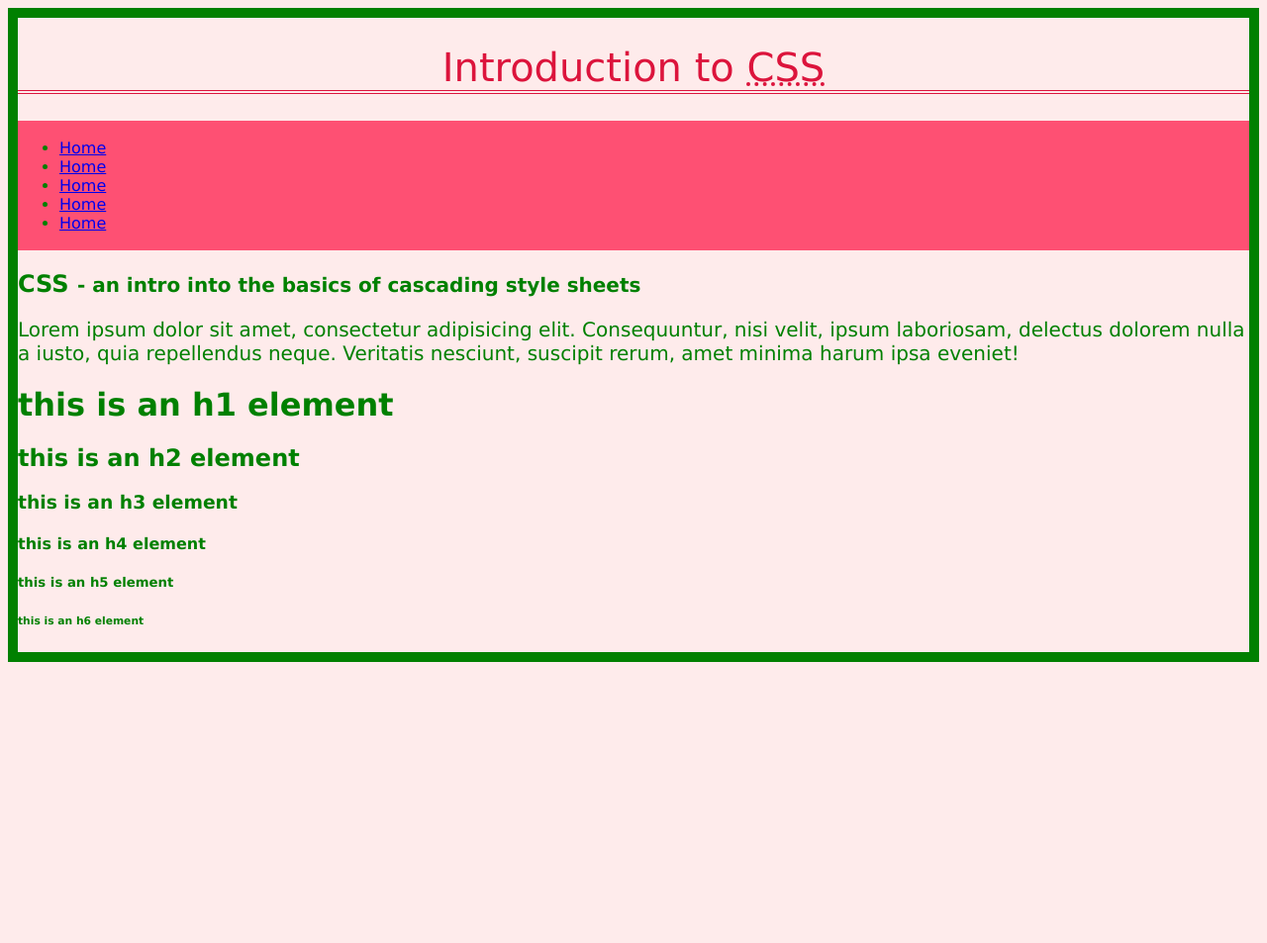
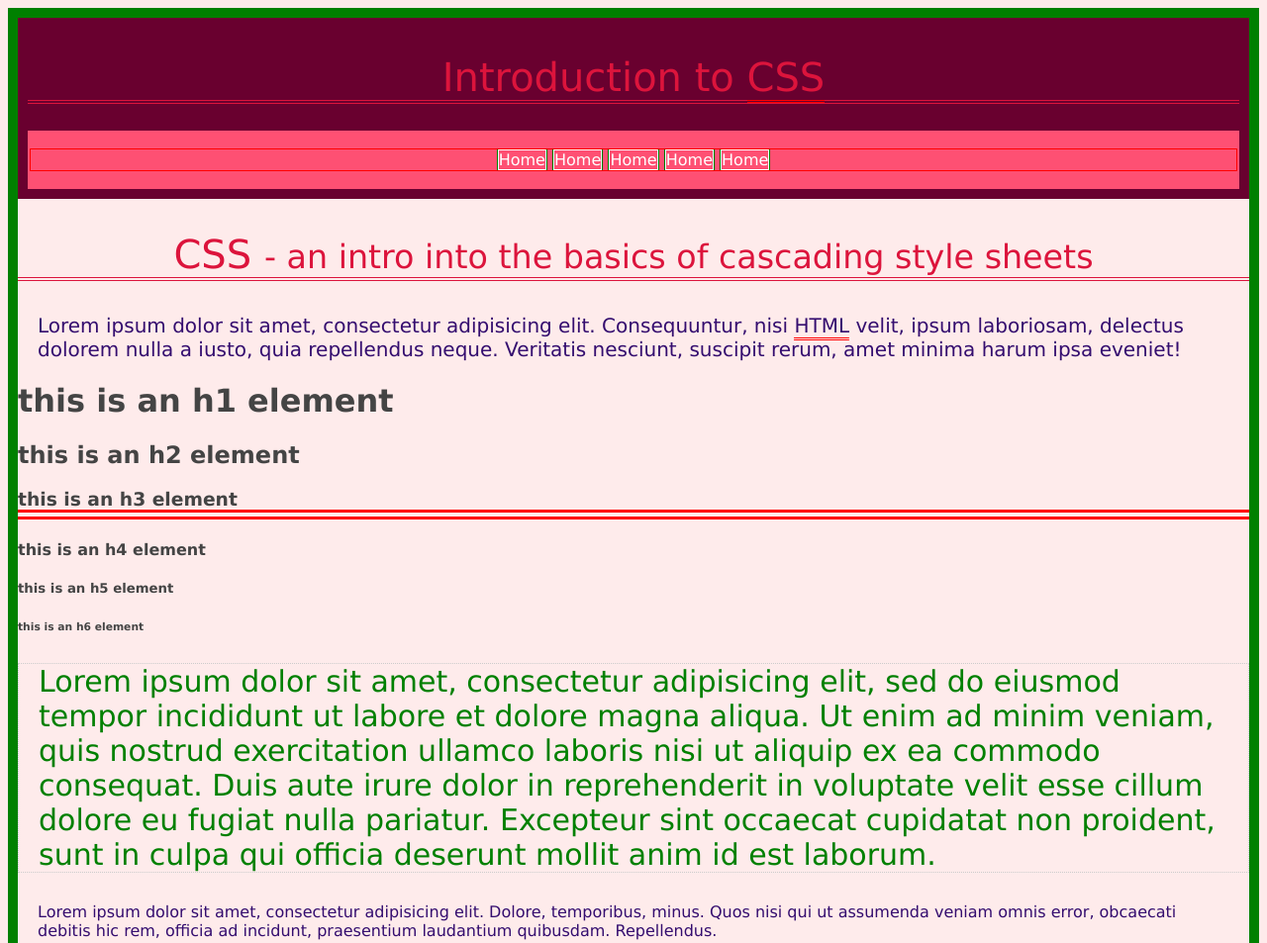
Before and after one commit to kingkris/b14, a plain HTML site: page 02-css/01-intro-to-css.html in a window 1280 px wide. Shown: the top 953 px of the page at 99% size. Before the commit the page ends 800 px from the top, so only its background shows below. Drawn offline with Linux system fonts and the light colour scheme.

Commit message:
20th Septemebr, iframes and more

```diff
--- a/02-css/01-intro-to-css.html
+++ b/02-css/01-intro-to-css.html
@@ -10,7 +10,7 @@
 	<header class="site-header">
 		<h1 class="heading">Introduction to <abbr title="Cascading Style Sheets">CSS</abbr></h1>
 		<nav>
-			<ul>
+			<ul class="site-links">
 				<li><a href="#">Home</a></li>
 				<li><a href="#">Home</a></li>
 				<li><a href="#">Home</a></li>
@@ -20,14 +20,21 @@
 		</nav>
 	</header>
 	<div class="container">
-		<h2>CSS <small>- an intro into the basics of cascading style sheets</small></h2>
-		<p style="font-size: 20px;">Lorem ipsum dolor sit amet, consectetur adipisicing elit. Consequuntur, nisi velit, ipsum laboriosam, delectus dolorem nulla a iusto, quia repellendus neque. Veritatis nesciunt, suscipit rerum, amet minima harum ipsa eveniet!</p>
+		<h2 id="main-heading">CSS <small>- an intro into the basics of cascading style sheets</small></h2>
+		<p style="font-size: 20px;">Lorem ipsum dolor sit amet, consectetur adipisicing elit. Consequuntur, nisi <abbr title="Hyper Text Markup Language">HTML</abbr> velit, ipsum laboriosam, delectus dolorem nulla a iusto, quia repellendus neque. Veritatis nesciunt, suscipit rerum, amet minima harum ipsa eveniet!</p>
 		<h1>this is an h1 element</h1>
 		<h2>this is an h2 element</h2>
-		<h3>this is an h3 element</h3>
+		<h3 class="page-heading">this is an h3 element</h3>
 		<h4>this is an h4 element</h4>
 		<h5>this is an h5 element</h5>
 		<h6>this is an h6 element</h6>
+		<p class="whatever">Lorem ipsum dolor sit amet, consectetur adipisicing elit, sed do eiusmod
+		tempor incididunt ut labore et dolore magna aliqua. Ut enim ad minim veniam,
+		quis nostrud exercitation ullamco laboris nisi ut aliquip ex ea commodo
+		consequat. Duis aute irure dolor in reprehenderit in voluptate velit esse
+		cillum dolore eu fugiat nulla pariatur. Excepteur sint occaecat cupidatat non
+		proident, sunt in culpa qui officia deserunt mollit anim id est laborum.</p>
+		<p>Lorem ipsum dolor sit amet, consectetur adipisicing elit. Dolore, temporibus, minus. Quos nisi qui ut assumenda veniam omnis error, obcaecati debitis hic rem, officia ad incidunt, praesentium laudantium quibusdam. Repellendus.</p>
 	</div>
 </body>
 </html>
--- /dev/null
+++ b/02-css/css/bytes-test.css
@@ -0,0 +1,2 @@
+					5
+          5
--- a/02-css/css/css-intro.css
+++ b/02-css/css/css-intro.css
@@ -32,7 +32,10 @@ __________________________________________________________
 *{ /*universal selector*/
 	box-sizing: border-box;
 }
-/* *{ Universal reset code
+
+/* Universal reset code
+
+*{
 	margin: 0;
 	padding: 0
 }
@@ -40,16 +43,24 @@ __________________________________________________________
 
 
 
-
-
 body{
 	background-color: #FEEBEB;
 	font-family: Verdana, Geneva, sans-serif;
-	color: green;
+	color: #444;
 	border: solid 10px green;
 }
-
+header{
+	background-color: #69002F;
+	padding: 10px;
+}
 .heading{
+	color: crimson;
+	text-align: center;
+	font-weight: normal;
+	font-size: 40px;
+	border-bottom: double 4px crimson;
+}
+#main-heading{
 	color: crimson;
 	text-align: center;
 	font-weight: normal;
@@ -60,3 +71,91 @@ nav{
 	background-color: #FE5073;
 	padding: 2px;
 }
+
+.page-heading{
+	border-bottom: double 10px red;
+}
+
+.whatever{
+	color: green;
+	font-size: 30px;
+	font-weight: normal;
+	border: dotted 1px #CCC;
+}
+
+p{
+	font-size: 16px;
+	padding: 0 20px;
+	color: #340D6F
+}
+
+
+abbr[title]{
+	border-bottom: double 3px red;
+	cursor: pointer;
+	text-decoration: none;
+}
+
+.site-links{
+	border: solid 1px red;
+	list-style: none;
+	padding-left: 0;
+	text-align: center;
+}
+.site-links li{
+	border: solid 1px green;
+	display: inline-block;
+}
+.site-links li a{
+	border: solid 1px white;
+	color: #FFF;
+	text-decoration: none;
+}
+.site-links li a:hover{
+	background-color: #FFF;
+	border-radius: 15px;
+	color: #444;
+}
+
+.site-links{
+	border: solid 1px red;
+	list-style: none;
+	padding-left: 0;
+	text-align: center;
+}
+/*CSS formatting way*/
+	.site-links li{
+		border: solid 1px green;
+		display: inline-block;
+	}
+		.site-links li a{
+			border: solid 1px white;
+			color: #FFF;
+			text-decoration: none;
+		}
+			.site-links li a:hover{
+				background-color: #FFF;
+				border-radius: 15px;
+				color: #444;
+			}
+
+/*CSS formatting way*/
+
+.site-links										{	border: solid 1px red;list-style: none;padding-left: 0;text-align: center;}
+	.site-links li 							{ border: solid 1px green;display: inline-block;}
+		.site-links li a 					{ border: solid 1px white;color: #FFF;text-decoration: none;}
+			.site-links li a:hover 	{ background-color: #FFF;border-radius: 15px;color: #444;}
+
+/*CSS formatting way*/
+.site-links										{
+																border: solid 1px red;
+																list-style: none;
+																padding-left: 0;
+																text-align: center;
+															}
+	.site-links li 							{
+																border: solid 1px green;
+																display: inline-block;
+															}
+		.site-links li a 					{ border: solid 1px white;color: #FFF;text-decoration: none;}
+			.site-links li a:hover 	{ background-color: #FFF;border-radius: 15px;color: #444;}
```
Also changed, not shown: 02-css/css/css-intro.min.css (added), 02-css/selectors-demo.html (added).
